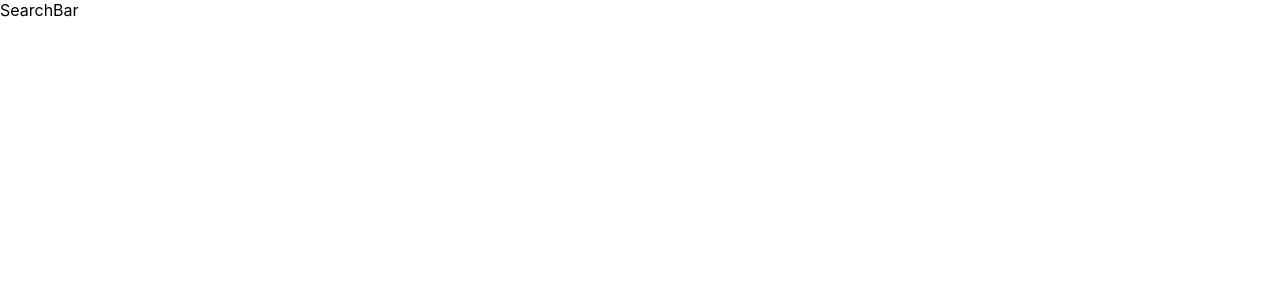
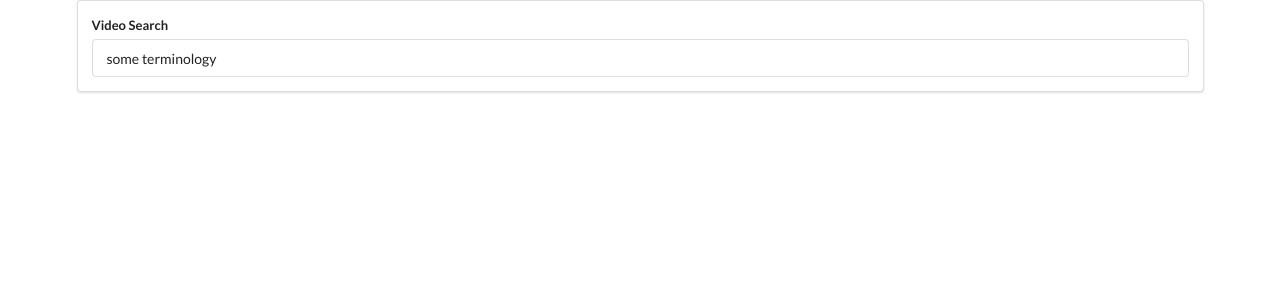
Before and after one commit to ldco2016/uHooks, a React (Create React App) app: page / in a window 1280 px wide. Shown: the top 300 px of the page. Built offline with nearby package versions, Linux system fonts and the light colour scheme.

Commit message:
Added Semantic UI and first event handler

```diff
--- a/public/index.html
+++ b/public/index.html
@@ -5,6 +5,7 @@
     <link rel="shortcut icon" href="%PUBLIC_URL%/favicon.ico">
     <meta name="viewport" content="width=device-width, initial-scale=1, shrink-to-fit=no">
     <meta name="theme-color" content="#000000">
+    <link rel="stylesheet" href="https://cdnjs.cloudflare.com/ajax/libs/semantic-ui/2.4.1/semantic.min.css">
     <!--
       manifest.json provides metadata used when your web app is added to the
       homescreen on Android. See https://developers.google.com/web/fundamentals/web-app-manifest/
--- a/src/components/App.js
+++ b/src/components/App.js
@@ -3,7 +3,11 @@ import SearchBar from './SearchBar';
 
 class App extends React.Component {
   render() {
-    return <div><SearchBar /></div>;
+    return (
+      <div className="ui container">
+        <SearchBar />
+      </div>
+    );
   }
 }
 
--- a/src/components/SearchBar.js
+++ b/src/components/SearchBar.js
@@ -1,8 +1,23 @@
 import React from 'react';
 
 class SearchBar extends React.Component {
+  state = { term: 'some terminology' };
+
+  onInputChange = () => {
+
+  };
+
   render() {
-    return <div>SearchBar</div>;
+    return (
+      <div className="search-bar ui segment">
+        <form className="ui form">
+          <div className="field">
+            <label>Video Search</label>
+            <input type="text" value={this.state.term} onChange={this.onInputChange} />
+          </div>
+        </form>
+      </div>
+    );
   }
 }
 
--- a/src/index.css
+++ /dev/null
@@ -1,14 +0,0 @@
-body {
-  margin: 0;
-  padding: 0;
-  font-family: -apple-system, BlinkMacSystemFont, "Segoe UI", "Roboto", "Oxygen",
-    "Ubuntu", "Cantarell", "Fira Sans", "Droid Sans", "Helvetica Neue",
-    sans-serif;
-  -webkit-font-smoothing: antialiased;
-  -moz-osx-font-smoothing: grayscale;
-}
-
-code {
-  font-family: source-code-pro, Menlo, Monaco, Consolas, "Courier New",
-    monospace;
-}
--- a/src/index.js
+++ b/src/index.js
@@ -1,6 +1,5 @@
 import React from 'react';
 import ReactDOM from 'react-dom';
-import './index.css';
 import App from './components/App';
 import * as serviceWorker from './serviceWorker';
 
```
